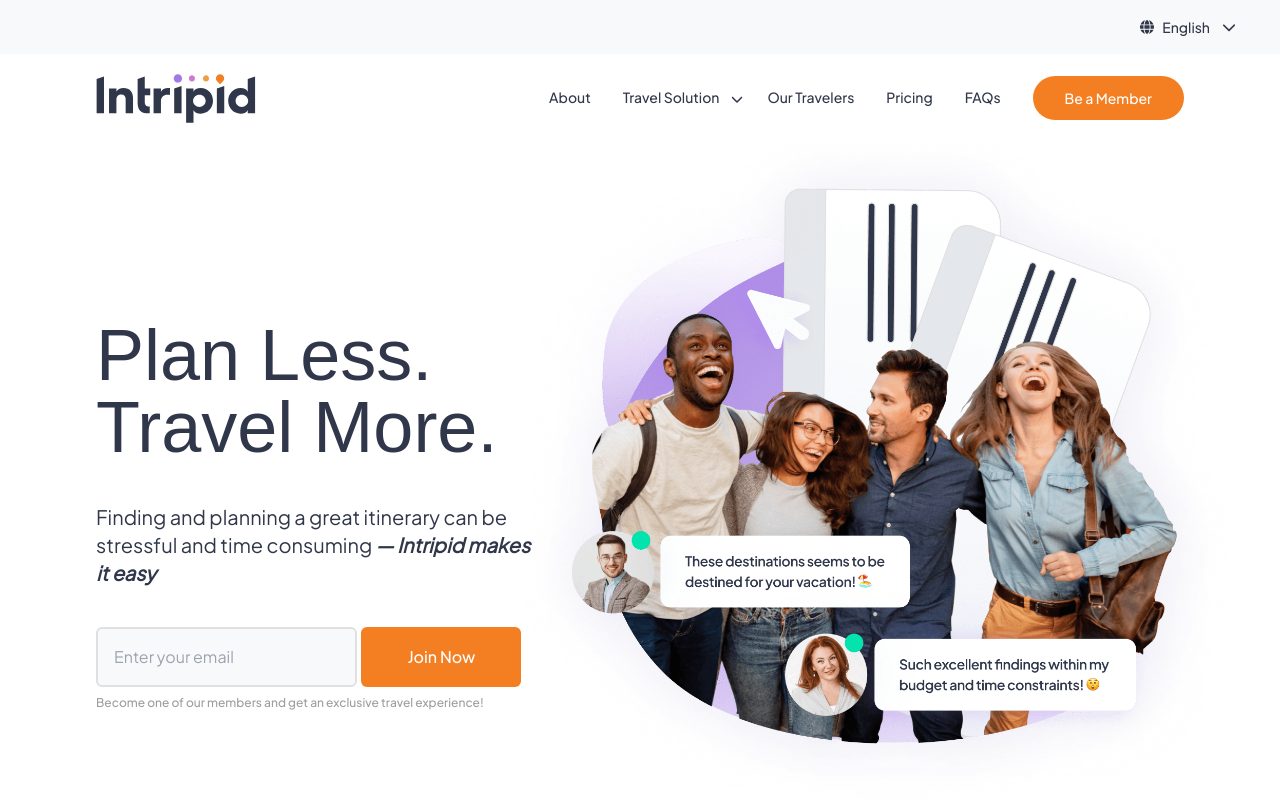
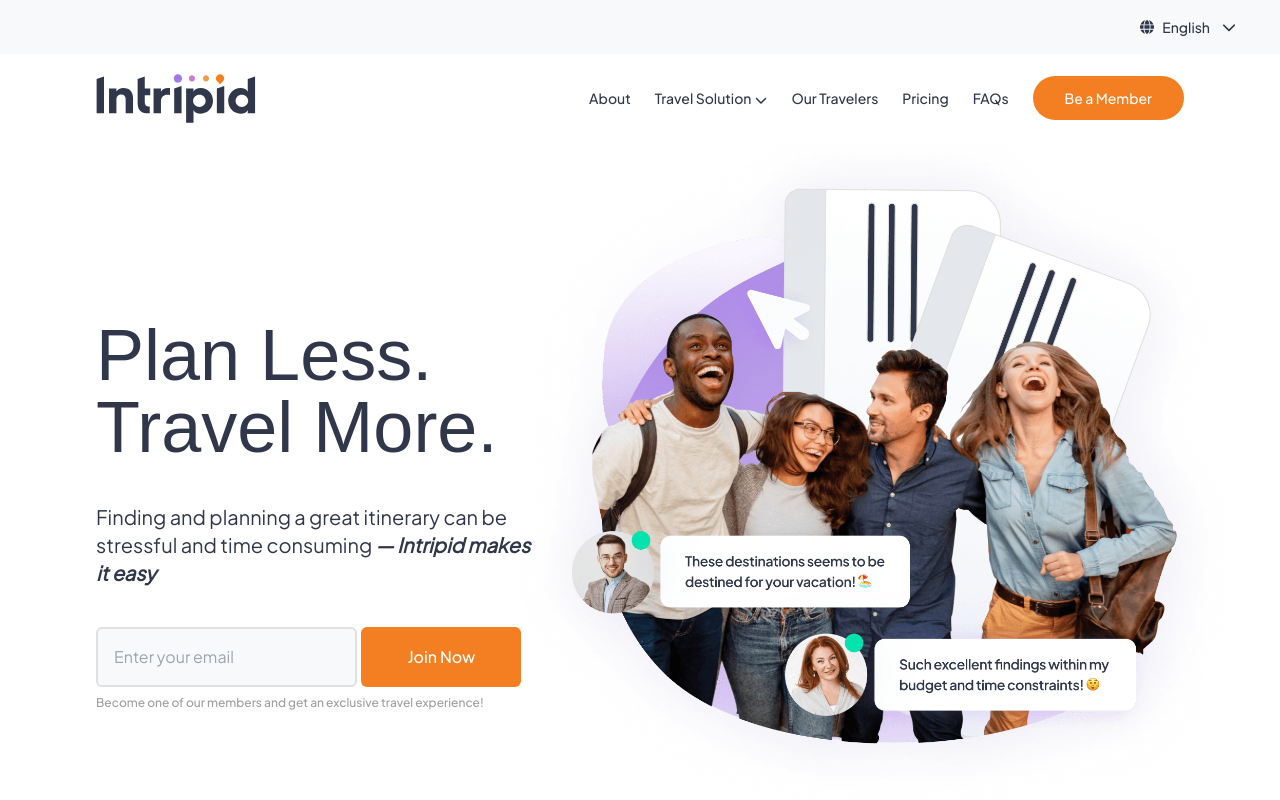
Before and after one commit to mamun4023/intripid, a React (Create React App) app: page / in a window 1280 px wide. Shown: the top 800 px of the page. Built offline with nearby package versions, Linux system fonts and the light colour scheme; a web font is replaced by a local one.

Commit message:
fix navigation

```diff
--- a/src/sections/home/TopNavBar/TopNavBar.js
+++ b/src/sections/home/TopNavBar/TopNavBar.js
@@ -84,14 +84,14 @@ export default function NavBar() {
                         }`}
                     >
                         <ul className="items-center justify-center lg:flex lg:space-x-6 md:space-y-0">
-                            <li className="py-2 border-b-2 border-white hover:border-primary">
-                                <a className="text-md 2xl:text-lg font-sans_medium text-fontColor lg:pr-2 lg:text-sm " href="#">About</a>
+                            <li className="py-2">
+                                <a className="text-md 2xl:text-lg font-sans_medium text-fontColor lg:text-sm border-b-2 border-white hover:border-primary " href="#">About</a>
                             </li>
                             <li
-                                className="py-2 border-b-2 border-white hover:border-primary"
+                                className="py-2"
                                 onClick={()=>setOpen(prev => !prev)}
                             >
-                                <a className="text-md 2xl:text-lg font-sans_medium text-fontColor  lg:pr-2 lg:text-sm" href="#">Travel Solution</a>
+                                <a className="text-md 2xl:text-lg font-sans_medium text-fontColor  lg:text-sm border-b-2 border-white hover:border-primary" href="#">Travel Solution</a>
                                 <FontAwesomeIcon
                                     icon={faChevronDown}
                                     className = "text-xs 2xl:text-lg pl-1 text-fontColor"
@@ -103,14 +103,14 @@ export default function NavBar() {
                                     <DropDownContnt />
                                 </div>
                                 }
-                            <li className="py-2 border-b-2 border-white hover:border-primary">
-                                <a className=" text-md 2xl:text-lg font-sans_medium text-fontColor lg:pr-2 lg:text-sm " href="#">Our Travelers</a>
+                            <li className="py-2 ">
+                                <a className=" text-md 2xl:text-lg font-sans_medium text-fontColor  lg:text-sm border-b-2 border-white hover:border-primary" href="#">Our Travelers</a>
                             </li>
-                            <li className="py-2 border-b-2 border-white hover:border-primary">
-                                <a className="text-md 2xl:text-lg font-sans_medium text-fontColor lg:pr-2 lg:text-sm " href="#">Pricing</a>
+                            <li className="py-2">
+                                <a className="text-md 2xl:text-lg font-sans_medium text-fontColor  lg:text-sm border-b-2 border-white hover:border-primary " href="#">Pricing</a>
                             </li>
-                            <li className="py-2 border-b-2 border-white hover:border-primary">
-                                <a className=" text-md 2xl:text-lg font-sans_medium text-fontColor lg:pr-2 lg:text-sm " href="#">FAQs</a>
+                            <li className="py-2 ">
+                                <a className=" text-md 2xl:text-lg font-sans_medium text-fontColor lg:text-sm  border-b-2 border-white hover:border-primary" href="#">FAQs</a>
                             </li>
                             <li className="hidden lg:block ">
                                 <Button
```
